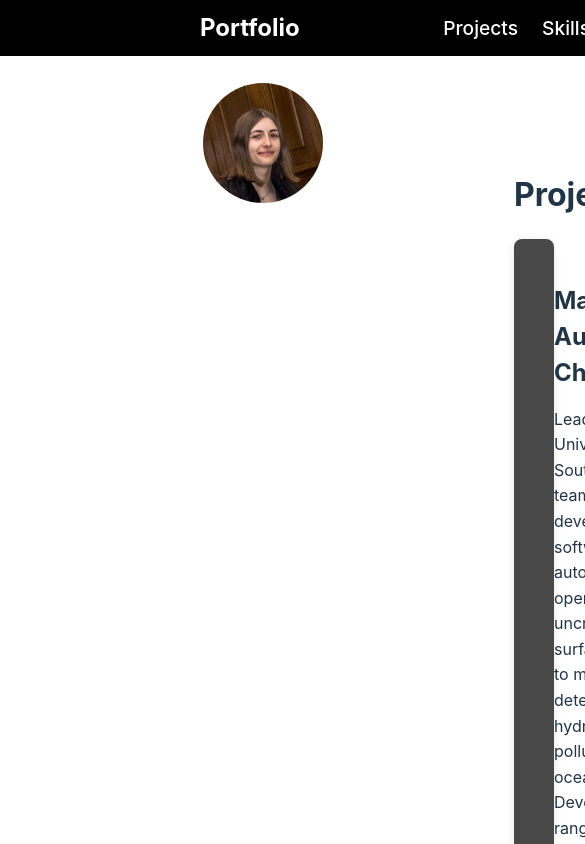
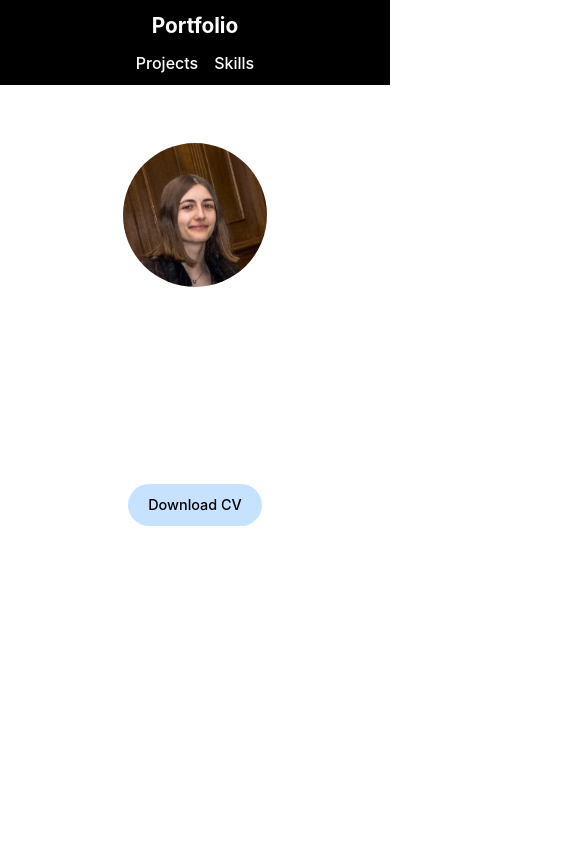
Before and after one commit to Nefelie/portfolio-app, a Svelte app: page / in a window 390 px wide. Shown: the top 844 px of the page, 585 px wide, since content can reach past the window. Built offline with nearby package versions, Linux system fonts and the light colour scheme.

Commit message:
layout for mobile

```diff
--- a/src/App.svelte
+++ b/src/App.svelte
@@ -24,6 +24,13 @@
       Passionate about using data science, AI/machine learning, and robotics to
       solve complex challenges and drive innovation in the maritime industry.
     </p>
+    <a
+      href="portfolio-app/assets/docs/CV.pdf"
+      download="Nefelie_Hemrich_CV.pdf"
+      class="cv-download-button"
+    >
+      Download CV
+    </a>
     <div class="social-links">
       <!-- LinkedIn Link with Icon -->
       <a
@@ -124,18 +131,56 @@
             </div>
           </div>
         </div>
+
+        <!-- Example Project 3 -->
+        <div class="project">
+          <div class="project-image">
+            <img src="/portfolio-app/assets/img/mr.jpg" alt="Project Image" />
+          </div>
+          <div class="project-details">
+            <h3>Guidance, Control & Navigation of an Autonomous Vessel</h3>
+            <p>
+              Implemented PID control, artificial potential fields for path
+              planning, line of sight guidance for path following, and an
+              Extended Kalman Filter for probabilistic localisation. Worked with
+              actuators (motors using differential thrust) & sensors, including
+              an IMU for heading control and ArUco markers for localisation.
+            </p>
+            <div class="skills">
+              <span class="skill-tag">ROS2</span>
+              <span class="skill-tag">Gazebo</span>
+              <span class="skill-tag">Machine Learning</span>
+            </div>
+          </div>
+        </div>
       </section>
 
-      <section id="skills">
+      <!-- <section id="skills">
         <h2>Skills</h2>
         <p>List skills here...</p>
-      </section>
+      </section> -->
     </main>
   </div>
 </div>
 
 <style>
   /* Navbar */
+  /* Global Reset and Base Styles */
+  * {
+    margin: 0;
+    padding: 0;
+    box-sizing: border-box;
+  }
+
+  body {
+    margin: 0;
+    font-family: Arial, sans-serif;
+    line-height: 1.6;
+    background-color: #1a1a1a;
+    color: #ffffff;
+    overflow-x: hidden;
+  }
+
   /* Navbar */
   .navbar {
     position: fixed;
@@ -146,8 +191,9 @@
     display: flex;
     justify-content: space-between;
     align-items: center;
-    padding: 10px 200px; /* 200px padding on both sides */
+    padding: 10px 200px;
     z-index: 1000;
+    transition: all 0.3s ease;
   }
 
   .navbar .left {
@@ -155,7 +201,7 @@
     font-weight: bold;
     height: 100%;
     display: flex;
-    align-items: center; /* Vertically center the "Portfolio" text */
+    align-items: center;
   }
 
   .navbar .right {
@@ -171,22 +217,17 @@
   }
 
   .navbar a:hover {
-    color: gray;
+    color: #c7e2ff;
   }
 
-  body {
-    margin: 0;
-    font-family: Arial, sans-serif;
+  /* Layout */
+  .layout {
     display: flex;
-    flex-direction: column;
+    margin-top: 60px;
+    padding-left: 430px;
   }
 
-  .layout {
-    display: flex;
-    margin-top: 60px; /* Space for navbar */
-    padding-left: 430px; /* Width of sidebar (250px) + margin (180px) */
-  }
-
+  /* Sidebar */
   .sidebar {
     width: 250px;
     padding: 20px;
@@ -196,17 +237,11 @@
     align-items: left;
     margin-left: 180px;
     border-radius: 10px;
-    height: calc(100vh - 60px); /* Full height minus navbar */
-    position: fixed; /* Keep it fixed */
-    top: 60px; /* Keeps alignment with the navbar */
-    left: 0; /* Ensures it stays on the left side */
-  }
-
-  #app {
-    flex: 1;
-    padding: 20px;
-    padding-right: 200px; /* Maintain original right padding */
-    width: calc(100% - 250px); /* Adjust width to account for sidebar */
+    height: calc(100vh - 60px);
+    position: fixed;
+    top: 60px;
+    left: 0;
+    background-color: #00000000;
   }
 
   .profile-pic {
@@ -216,6 +251,7 @@
     border: 3px solid #ffffff;
     object-fit: cover;
     margin-bottom: 15px;
+    align-self: center;
   }
 
   .sidebar h3 {
@@ -229,6 +265,7 @@
     font-size: 0.9rem;
     text-align: left;
   }
+
   /* Social Links */
   .social-links {
     display: flex;
@@ -253,14 +290,34 @@
   }
 
   .social-link:hover {
-    color: gray;
+    color: #c7e2ff;
   }
 
   /* Main Content */
   #app {
     flex: 1;
     padding: 20px;
-    padding-right: 200px; /* Additional padding on the right */
+    padding-right: 200px;
+    width: calc(100% - 250px);
+  }
+
+  /* CV Download Button */
+  .cv-download-button {
+    background-color: #c7e2ff;
+    color: #000000;
+    padding: 8px 15px;
+    border-radius: 25px;
+    text-decoration: none;
+    font-size: 0.9rem;
+    margin-top: 15px;
+    display: inline-block;
+    width: 120px;
+    text-align: center;
+    transition: background-color 0.3s ease;
+  }
+
+  .cv-download-button:hover {
+    background-color: #a0d0ff;
   }
 
   /* Projects Section */
@@ -271,7 +328,8 @@
   #projects h2 {
     font-size: 2rem;
     margin-bottom: 20px;
-    text-align: left; /* Align "Projects" title to the left */
+    text-align: left;
+    color: #ffffff;
   }
 
   .project {
@@ -281,6 +339,11 @@
     border-radius: 8px;
     background-color: #494848;
     box-shadow: 0 2px 8px rgba(0, 0, 0, 0.1);
+    transition: transform 0.3s ease;
+  }
+
+  .project:hover {
+    transform: scale(1.02);
   }
 
   .project-image {
@@ -298,20 +361,19 @@
 
   .project-details {
     flex: 2;
-    text-align: left; /* Ensure text within the project box is left-aligned */
+    text-align: left;
   }
 
   .project-details h3 {
     font-size: 1.5rem;
     margin-bottom: 10px;
-    text-align: left; /* Align project title to the left */
+    color: #ffffff;
   }
 
   .project-details p {
     font-size: 1rem;
     margin-bottom: 15px;
     line-height: 1.6;
-    text-align: left; /* Align project description to the left */
   }
 
   .skills {
@@ -322,19 +384,145 @@
 
   .skill-tag {
     background-color: #c7e2ff;
-    color: #333;
+    color: #000000;
     padding: 5px 10px;
     border-radius: 20px;
     font-size: 0.9rem;
     display: inline-block;
+    transition: background-color 0.3s ease;
   }
 
   .skill-tag:hover {
-    background-color: #bbb;
+    background-color: #a0d0ff;
     cursor: pointer;
   }
 
-  main {
+  /* Skills Section */
+  #skills {
     padding: 2rem;
   }
+
+  #skills h2 {
+    font-size: 2rem;
+    margin-bottom: 20px;
+    text-align: left;
+    color: #c7e2ff;
+  }
+
+  /* Mobile Responsive Styles */
+  @media screen and (max-width: 768px) {
+    .navbar {
+      padding: 10px 20px;
+      flex-direction: column;
+      align-items: center;
+    }
+
+    .navbar .right {
+      margin-top: 10px;
+      gap: 1rem;
+    }
+
+    .layout {
+      flex-direction: column;
+      margin-top: 120px;
+      padding-left: 0;
+    }
+
+    .sidebar {
+      position: static;
+      width: 100%;
+      height: auto;
+      margin-left: 0;
+      padding: 20px;
+      align-items: center;
+      text-align: center;
+    }
+
+    .sidebar .profile-pic {
+      width: 150px;
+      height: 150px;
+    }
+
+    .sidebar h3,
+    .sidebar p {
+      text-align: center;
+    }
+
+    .social-links {
+      flex-direction: row;
+      justify-content: center;
+      gap: 20px;
+      margin-top: 15px;
+    }
+
+    .social-link {
+      flex-direction: column;
+      align-items: center;
+    }
+
+    #app {
+      width: 100%;
+      padding: 10px;
+    }
+
+    .cv-download-button {
+      width: auto;
+      padding: 10px 20px;
+    }
+
+    .project {
+      flex-direction: column;
+      align-items: center;
+    }
+
+    .project-image {
+      max-width: 100%;
+      margin-right: 0;
+      margin-bottom: 15px;
+    }
+
+    .project-details {
+      width: 100%;
+    }
+
+    main {
+      padding: 1rem;
+    }
+
+    body {
+      font-size: 16px;
+    }
+
+    .navbar .left {
+      font-size: 1.3rem;
+    }
+
+    .navbar .right {
+      font-size: 1rem;
+    }
+
+    .project-details h3 {
+      font-size: 1.3rem;
+    }
+
+    .project-details p {
+      font-size: 0.9rem;
+    }
+  }
+
+  /* Small Mobile Devices */
+  @media screen and (max-width: 480px) {
+    .social-links {
+      flex-direction: column;
+      align-items: center;
+    }
+
+    .social-link {
+      margin: 10px 0;
+    }
+
+    .skill-tag {
+      font-size: 0.8rem;
+    }
+  }
 </style>
```
Also changed, not shown: public/assets/img/mr.jpg (added), 1 other file (tests, documents, lock files or other folders).
